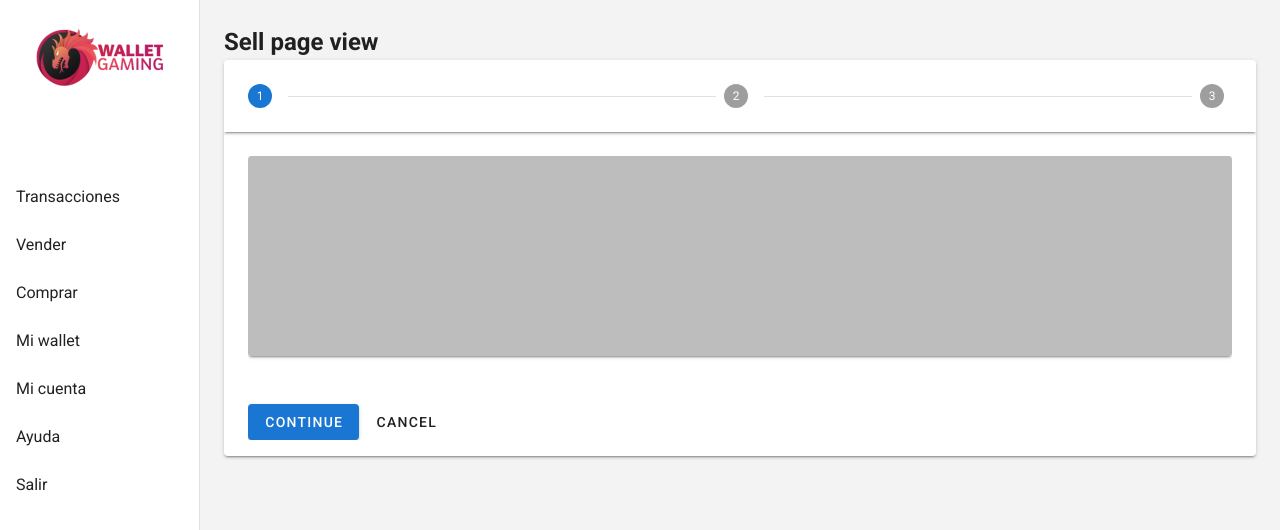
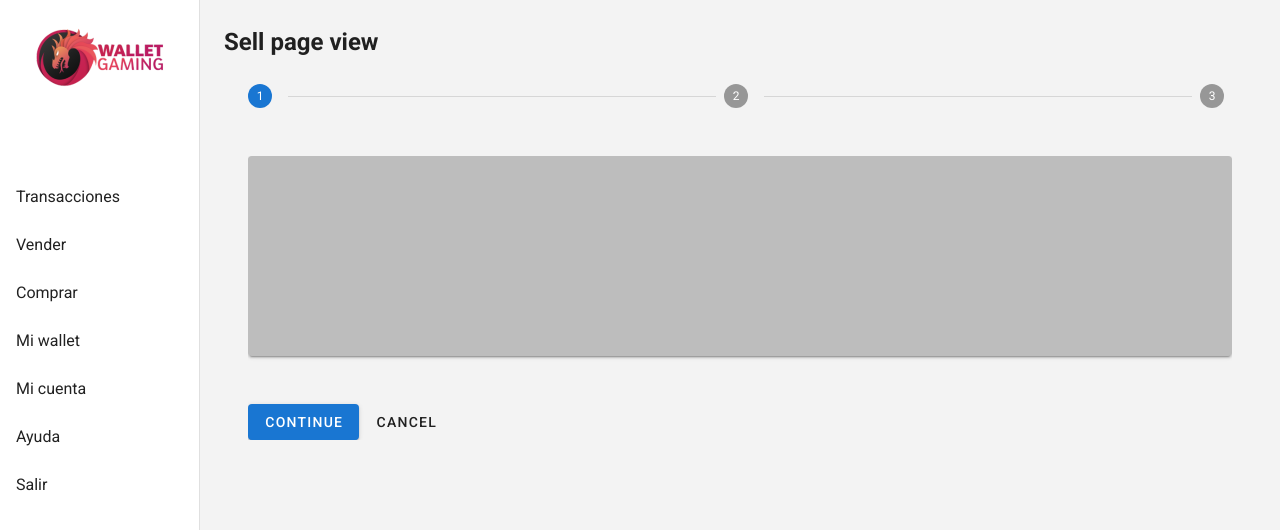
Before and after one commit to CisEfrain/walletgamer-app, a Vue app: page /sell in a window 1280 px wide. Shown: the top 530 px of the page. Built offline with nearby package versions, Linux system fonts and the light colour scheme.

Commit message:
fix stepper styles v1

```diff
--- a/src/App.vue
+++ b/src/App.vue
@@ -49,4 +49,6 @@ export default Vue.extend({
 
 a
   text-decoration: none
+.v-stepper,.v-stepper__header,.v-stepper__items
+  background: transparent !important
 </style>
--- a/src/views/Sell.vue
+++ b/src/views/Sell.vue
@@ -3,8 +3,8 @@
     <h2 class="custom-class">Sell page view</h2>
     <v-row>
       <v-col cols="12">
-        <v-stepper v-model="e1">
-          <v-stepper-header>
+        <v-stepper v-model="e1" class="elevation-0">
+          <v-stepper-header class="elevation-0">
             <v-stepper-step :complete="e1 > 1" step="1"></v-stepper-step>
 
             <v-divider></v-divider>
```
